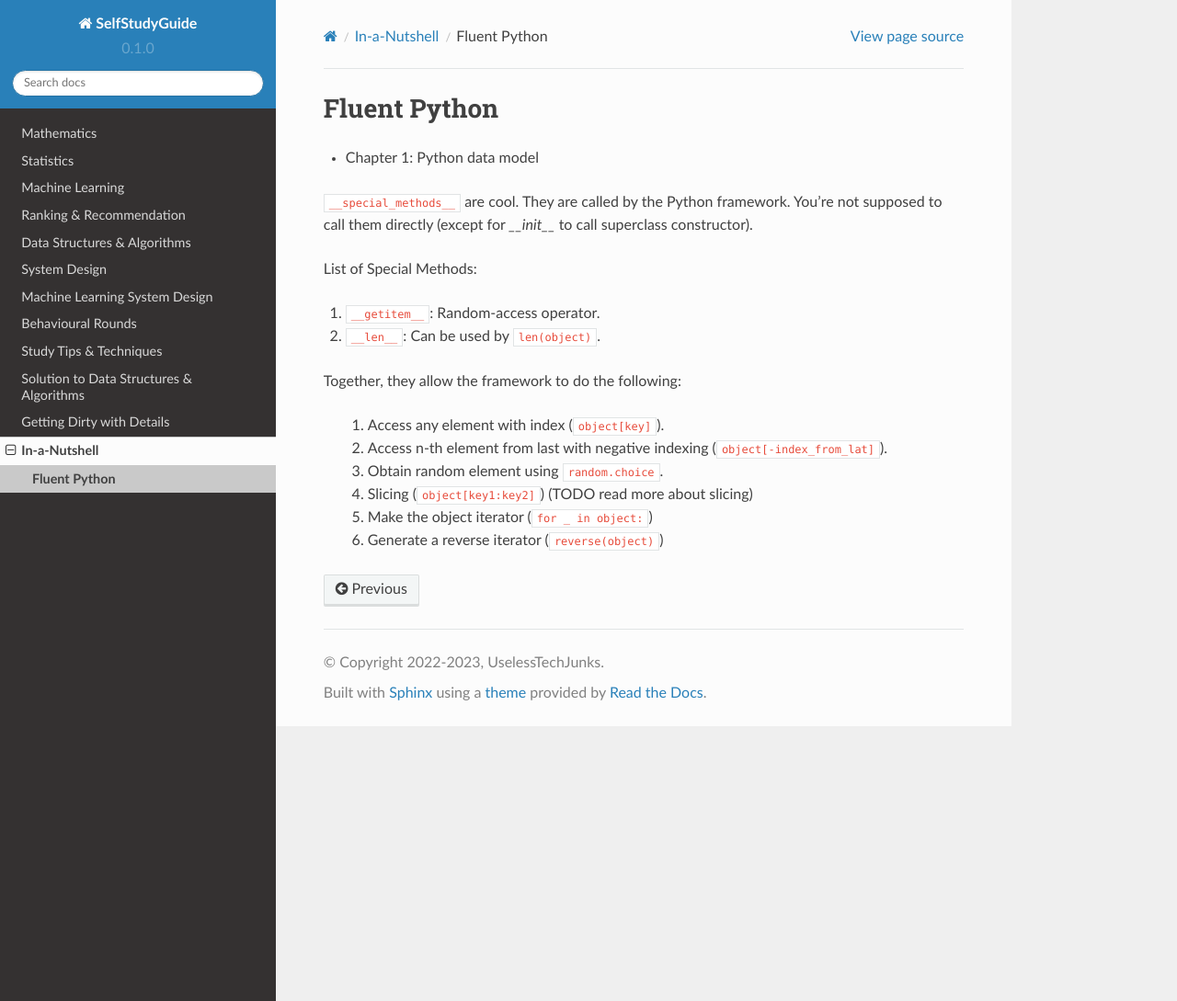
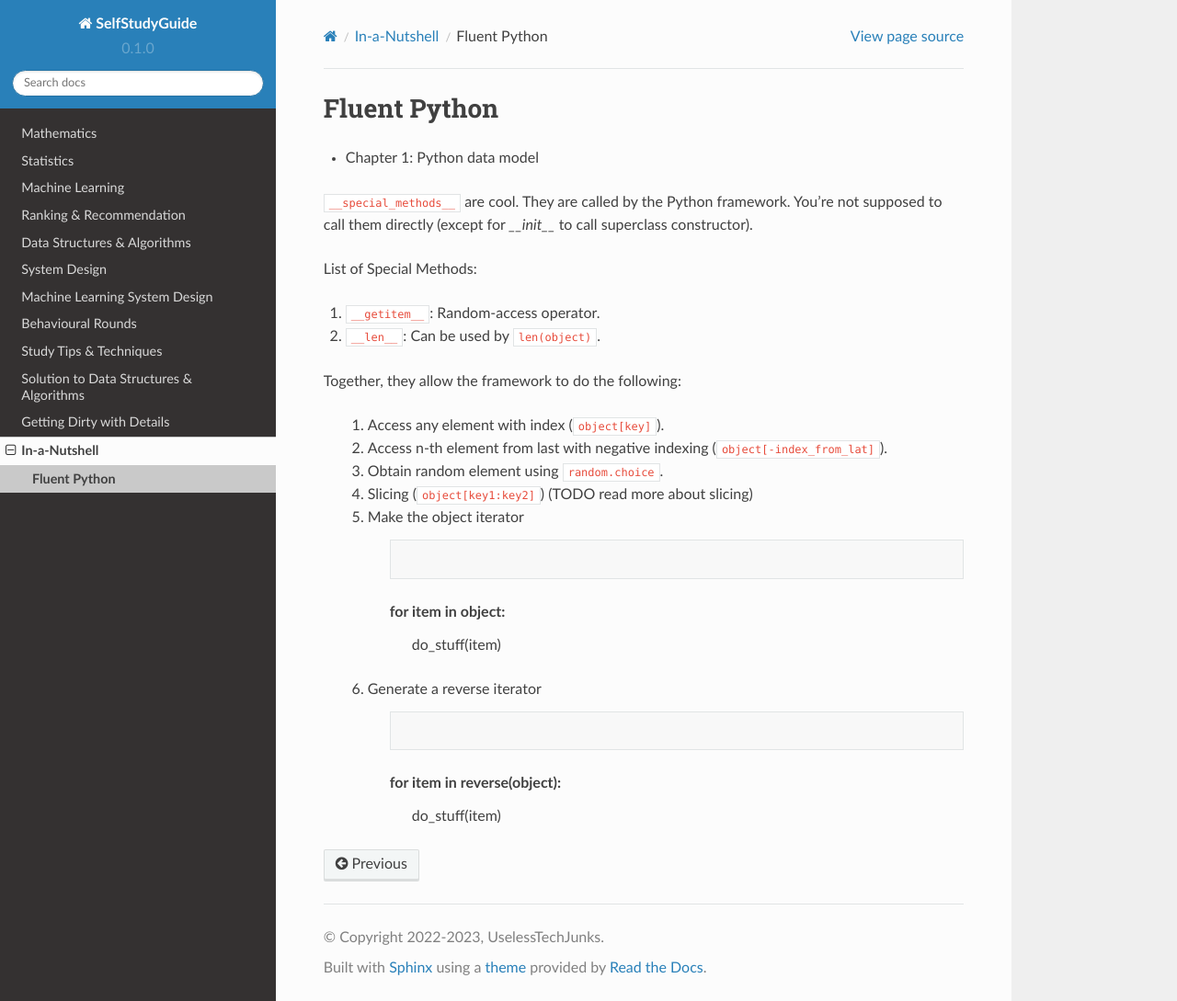
Before and after one commit to uselesstechjunks/leetcode, a Sphinx documentation site: the page built from docs/source/fluent-python.rst, in a window 1280 px wide and 1089 px high. Shown: the whole window at 92% size. Built offline with Sphinx 7.4.7 and the Read the Docs theme 2.0.0, drawn with Linux system fonts in a browser that asks for light colours.

Commit message:
Update fluent-python.rst

```diff
--- a/docs/source/fluent-python.rst
+++ b/docs/source/fluent-python.rst
@@ -16,5 +16,16 @@ Together, they allow the framework to do the following:
   #. Access n-th element from last with negative indexing (``object[-index_from_lat]``).
   #. Obtain random element using ``random.choice``.
   #. Slicing (``object[key1:key2]``) (TODO read more about slicing)
-  #. Make the object iterator (``for _ in object:``)
-  #. Generate a reverse iterator (``reverse(object)``)
+  #. Make the object iterator
+
+      .. code-block:: python
+
+      for item in object:
+        do_stuff(item)
+
+  #. Generate a reverse iterator
+
+      .. code-block:: python
+
+      for item in reverse(object):
+        do_stuff(item)
```
